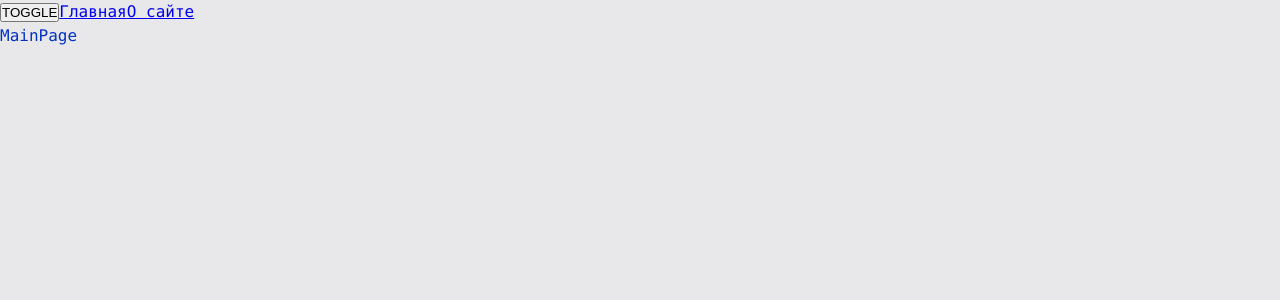
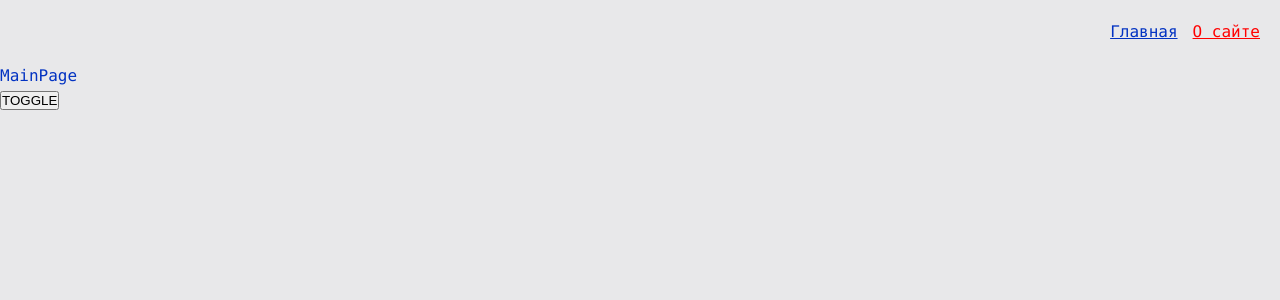
Before and after one commit to UzhNaSkovorodke/course-ulbi-2022, a React (Vite) app: page / in a window 1280 px wide. Shown: the top 300 px of the page. Built offline with nearby package versions, Linux system fonts and the light colour scheme.

Commit message:
feat/правки NavBar.tsx

```diff
--- a/index.html
+++ b/index.html
@@ -2,7 +2,7 @@
 <html lang="en">
   <head>
     <meta charset="UTF-8" />
-    <link rel="icon" type="image/svg+xml" href="public/vite.svg" />
+    <link rel="icon" type="image/svg+xml" href="/vite.svg" />
     <meta name="viewport" content="width=device-width, initial-scale=1.0" />
     <title>Course Ulbi</title>
   </head>
--- a/src/app/App.tsx
+++ b/src/app/App.tsx
@@ -1,18 +1,17 @@
-import { Link } from 'react-router-dom'
 import './styles/index.css'
 import { classNames } from 'shared/lib/classNames/classNames'
 import { useTheme } from 'app/providers/ThemeProvider'
 import { AppRouter } from 'app/providers/router'
+import { Navbar } from '../widgets/Navbar'
 
 const App = () => {
   const { theme, toggleTheme } = useTheme()
 
   return (
     <div className={classNames('app', {}, [theme])}>
+      <Navbar />
+      <AppRouter />
       <button onClick={toggleTheme}>TOGGLE</button>
-      <Link to={'/'}>Главная</Link>
-      <Link to={'/about'}>О сайте</Link>
-      <AppRouter />
     </div>
   )
 }
```
